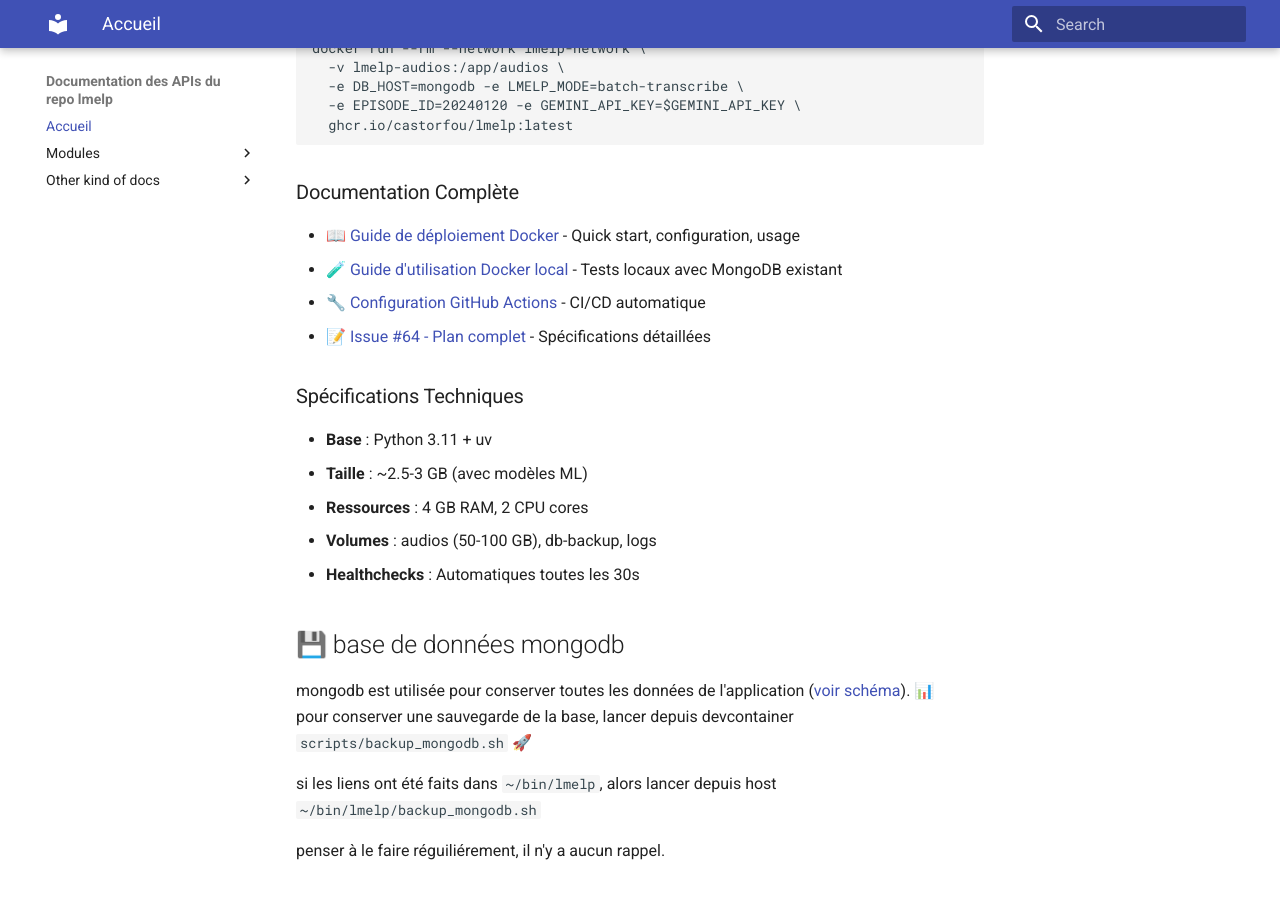
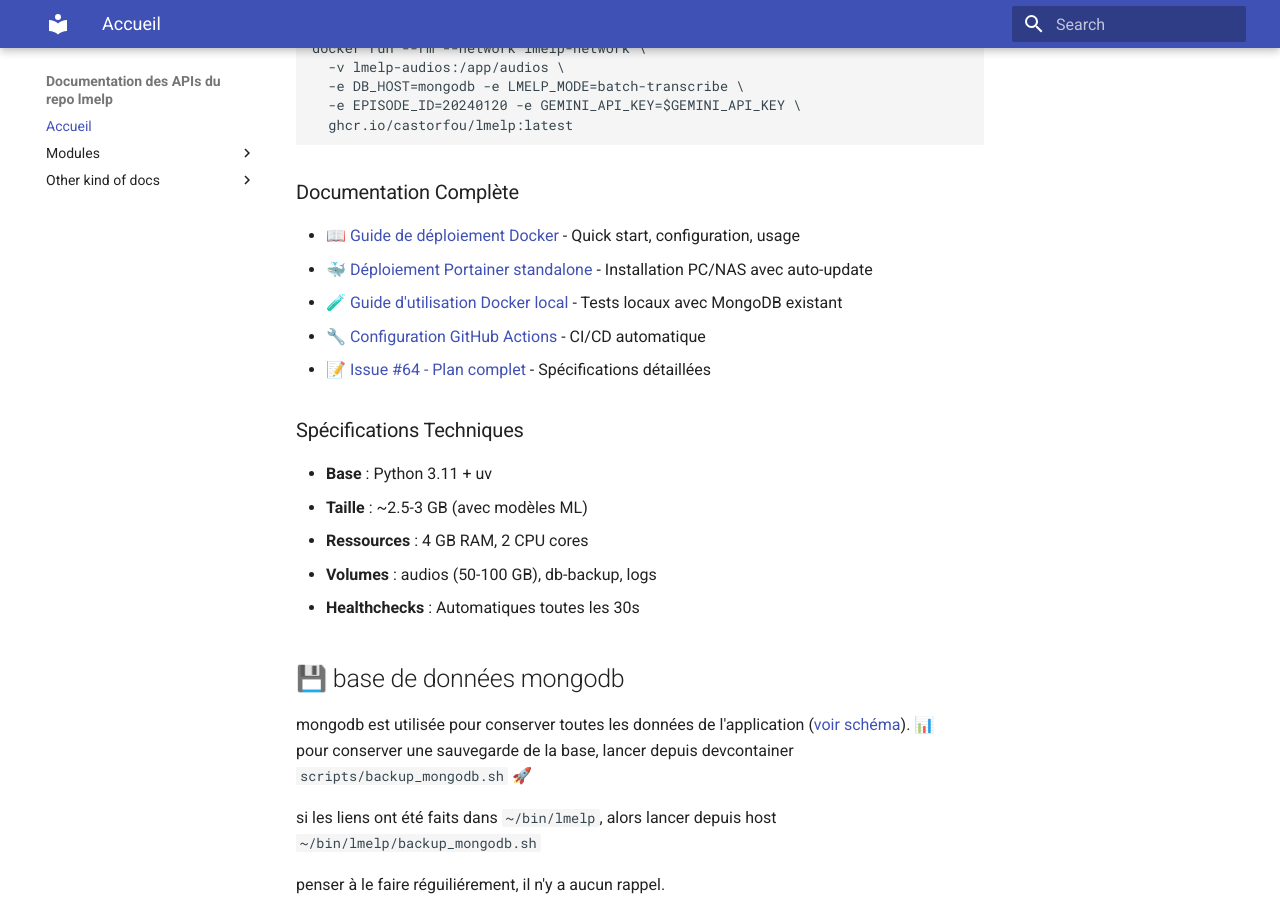
Before and after one commit to castorfou/lmelp, an MkDocs documentation site: the page built from docs/index.md, in a window 1280 px wide and 900 px high, scrolled down 3919 px. Built offline with MkDocs 1.6.1 and Material for MkDocs 9.7.7, drawn with Linux system fonts in a browser that asks for light colours; part of the change alters nothing that is shown.

Commit message:
Add complete auto-update deployment configuration
Cross-reference deployment/README.md across main documentation:
- README.md: Added link in Docker documentation section
- docker/README.md: Added Portainer standalone deployment section
  and updated documentation references

All deployment guides are now properly linked:
- docker/DEPLOYMENT.md: Auto-updates with Watchtower/Portainer
- docker/IMAGES.md: Image registry and tags
- deployment/README.md: Standalone PC/NAS package

This makes it easier to find the right deployment method for each use case.

````diff
--- a/README.md
+++ b/README.md
@@ -171,6 +171,7 @@ docker run --rm --network lmelp-network \
 ### Documentation Complète
 
 - 📖 [Guide de déploiement Docker](docker/README.md) - Quick start, configuration, usage
+- 🐳 [Déploiement Portainer standalone](deployment/README.md) - Installation PC/NAS avec auto-update
 - 🧪 [Guide d'utilisation Docker local](docs/deployment/docker-local-usage.md) - Tests locaux avec MongoDB existant
 - 🔧 [Configuration GitHub Actions](docs/deployment/github-actions-setup.md) - CI/CD automatique
 - 📝 [Issue #64 - Plan complet](docs/deployment/issue-dockerisation.md) - Spécifications détaillées
--- a/docker/README.md
+++ b/docker/README.md
@@ -38,6 +38,22 @@ See [DEPLOYMENT.md](DEPLOYMENT.md) for complete auto-update configuration with W
 ### NAS Synology Deployment
 
 Use `docker-compose.nas.yml` with Portainer - see [DEPLOYMENT.md](DEPLOYMENT.md) for webhook configuration.
+
+### Portainer Standalone Deployment (PC/NAS)
+
+For a simplified standalone deployment with Portainer (ready to copy to `~/bin/lmelp/docker`):
+
+```bash
+# See the deployment/ directory at the root of the repository
+# Complete guide: ../deployment/README.md
+```
+
+The `deployment/` package includes:
+- Pre-configured `docker-compose.yml` using `ghcr.io/castorfou/lmelp:latest`
+- `.env.template` with all required variables
+- Complete installation and auto-update guide
+
+**Perfect for:** Installing on a PC or NAS without cloning the full Git repository.
 
 ## 📂 Files Overview
 
@@ -274,7 +290,12 @@ docker run -p 8501:8501 \
 
 ## 📚 Documentation
 
-For detailed documentation, see:
+**Available Guides:**
+- [DEPLOYMENT.md](DEPLOYMENT.md) - Complete deployment guide with auto-updates (Watchtower, Portainer)
+- [IMAGES.md](IMAGES.md) - Docker images registry, tags, and pull instructions
+- [Portainer Standalone Package](../deployment/README.md) - Simplified deployment for PC/NAS
+
+**Additional Resources:**
 - [Docker Setup Guide](../docs/deployment/docker-setup.md) (to be created)
 - [Local Deployment Guide](../docs/deployment/local-deployment.md) (to be created)
 - [NAS Deployment Guide](../docs/deployment/nas-deployment.md) (to be created)
````
